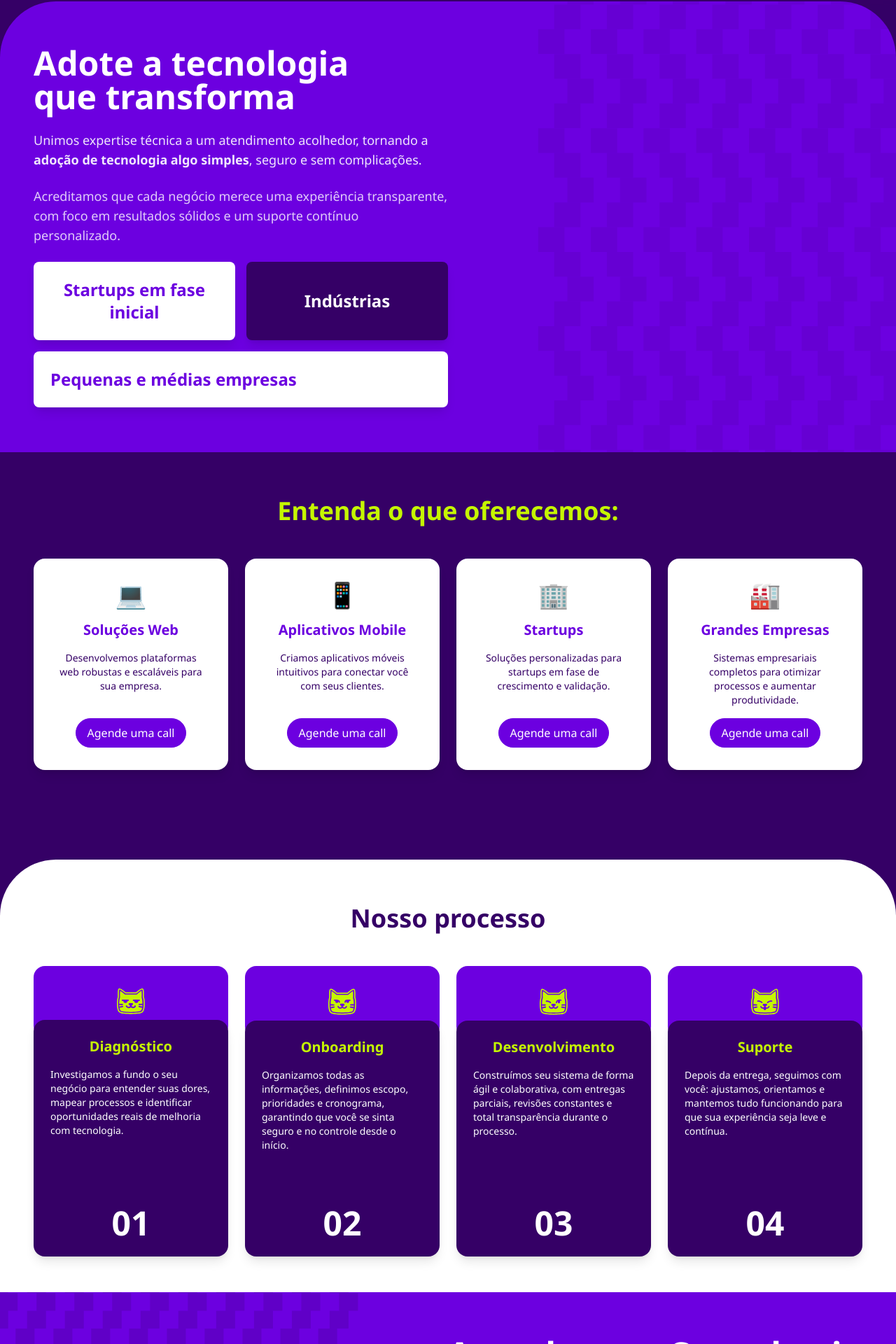
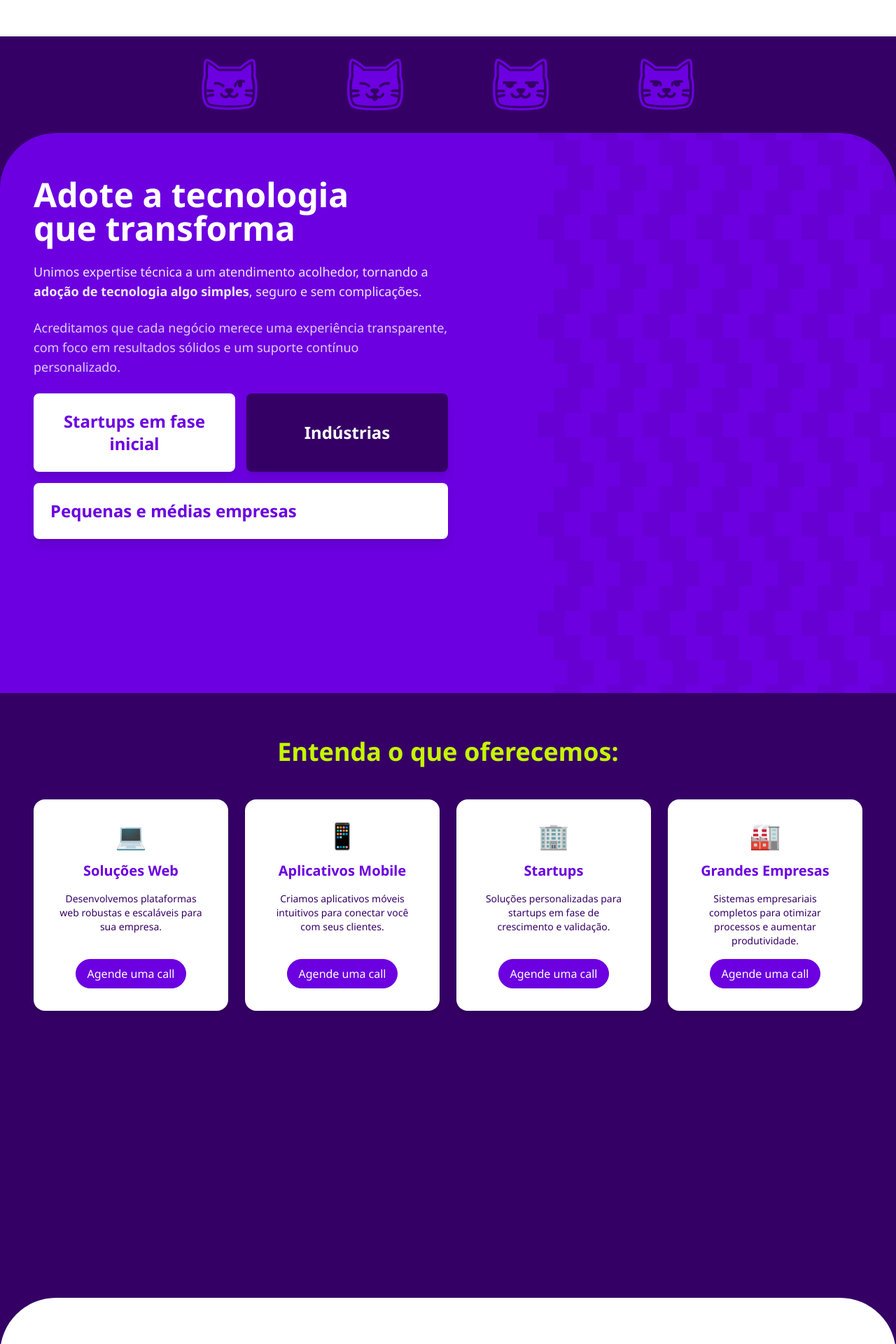
Before and after one commit to Hanno-Tech/hanno.com.br, a Next.js app: page / in a window 1280 px wide. Shown: the part 820-2740 px from the top of the page at 70% size. Built offline with nearby package versions, Linux system fonts and the light colour scheme.

Commit message:
Adiciona a classe min-h-screen em várias seções da página para garantir que ocupem a altura mínima da tela.

```diff
--- a/src/app/page.tsx
+++ b/src/app/page.tsx
@@ -116,7 +116,7 @@ export default function Home() {
         initial="initial"
         animate="animate"
         variants={staggerChildren}
-        className="w-full bg-white"
+        className="w-full bg-white min-h-screen"
       >
         <motion.div className="container mx-auto px-4 lg:px-8 xl:px-12 flex flex-col md:flex-row items-center justify-between">
           <motion.div
@@ -200,7 +200,7 @@ export default function Home() {
       {/* Sobre a Hanno */}
       <motion.section
         id="sobre"
-        className="w-full bg-hanno-purple relative rounded-t-[80px]"
+        className="w-full bg-hanno-purple relative rounded-t-[80px] min-h-screen"
         role="region"
         aria-label="Sobre a Hanno"
       >
@@ -282,7 +282,7 @@ export default function Home() {
       {/* Seção de Soluções */}
       <motion.section
         id="soluções"
-        className="w-full py-16 mb-16"
+        className="w-full py-16 mb-16 min-h-screen"
         role="region"
         aria-label="Nossas soluções"
       >
@@ -336,7 +336,7 @@ export default function Home() {
       {/* Nosso processo */}
       <motion.section
         id="processo"
-        className="w-full bg-white rounded-t-[80px] py-16"
+        className="w-full bg-white rounded-t-[80px] py-16 min-h-screen"
         role="region"
         aria-label="Nosso processo"
       >
@@ -415,7 +415,7 @@ export default function Home() {
       {/* Entre em contato */}
       <motion.section
         id="contato"
-        className="w-full bg-hanno-purple relative"
+        className="w-full bg-hanno-purple relative min-h-screen"
         role="region"
         aria-label="Entre em contato"
       >
```
